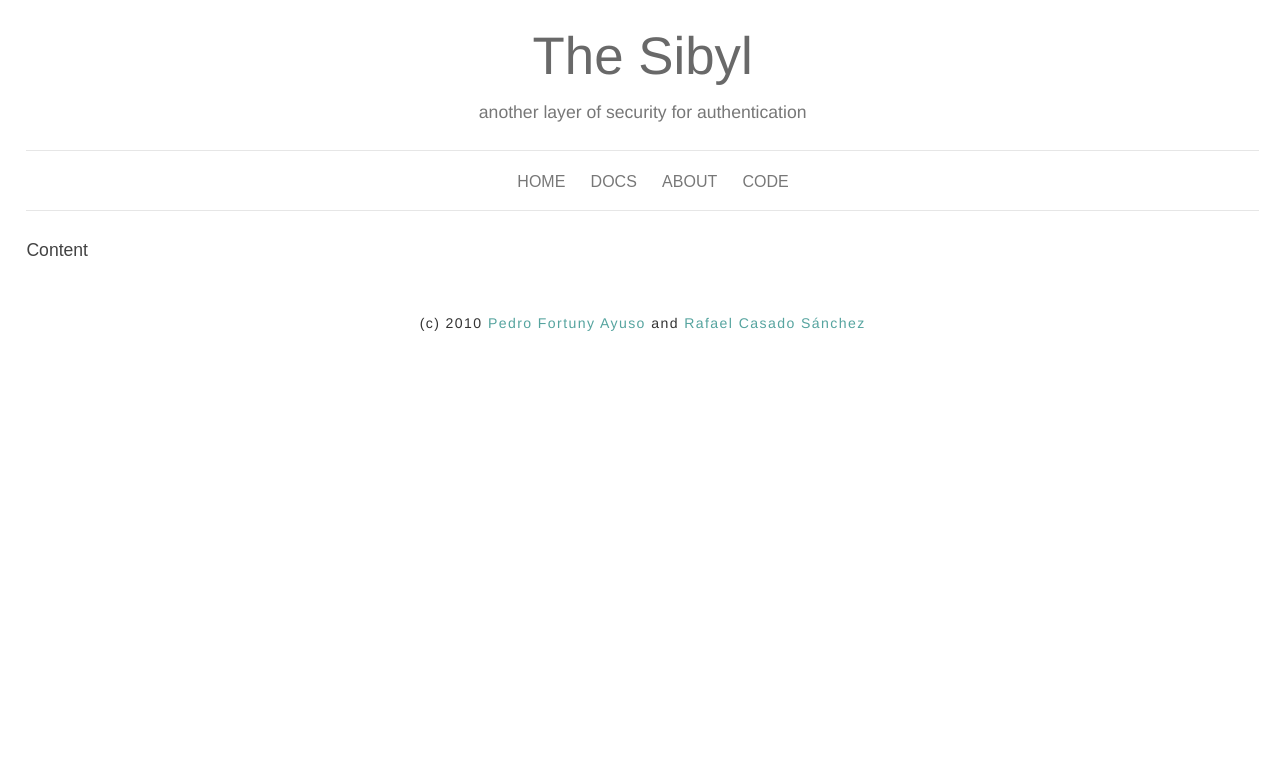
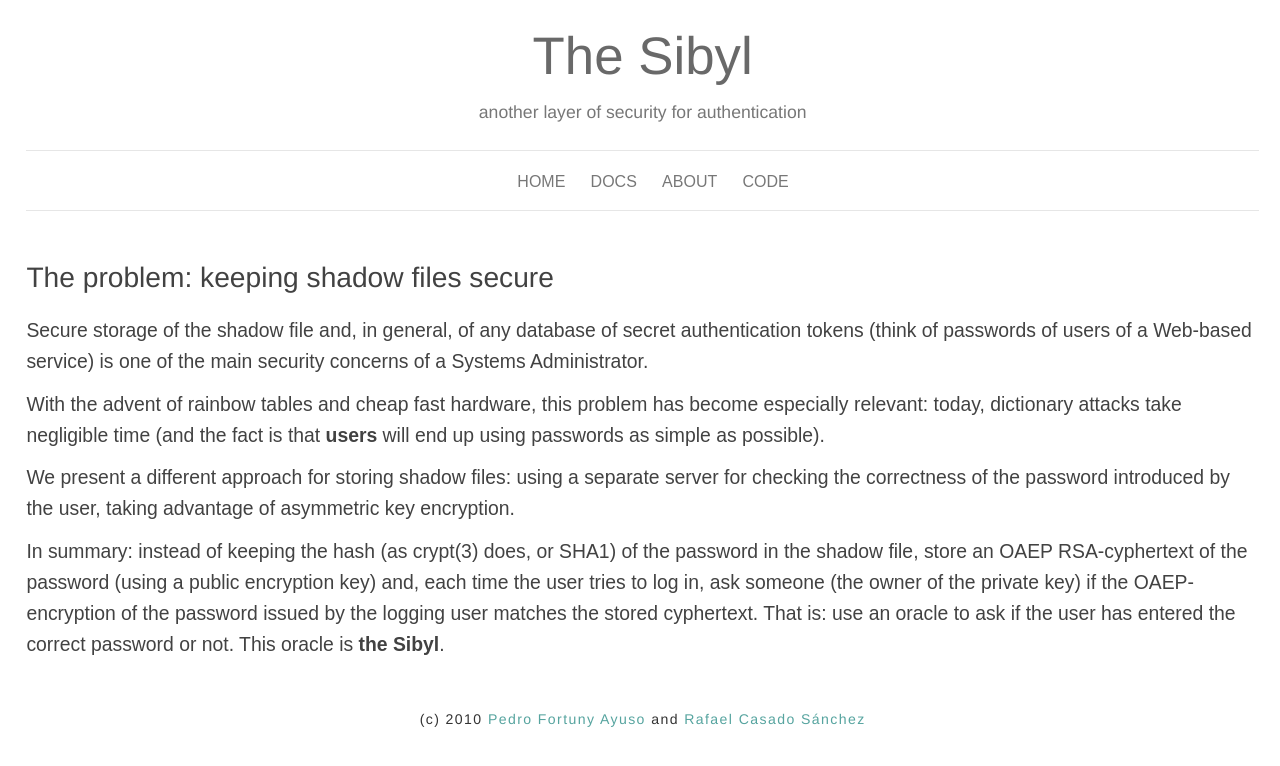
Before and after one commit to thesibyl/thesibyl.github.com, a Jekyll site: the page built from index.html, in a window 1280 px wide. Shown: the top 766 px of the page. Built offline with Jekyll 4.4.1, drawn with Linux system fonts in a browser that asks for light colours; Markdown is read by kramdown in place of the engine named in the settings.

Commit message:
Added home page

```diff
--- a/index.html
+++ b/index.html
@@ -2,4 +2,27 @@
 layout: default
 ---
 
-Content
+<h3>The problem: keeping shadow files secure</h3>
+<p>Secure storage of the <code>shadow</code> file and, in
+general, of any database of secret authentication tokens
+(think of passwords of users of a Web-based service) is one of
+the main security concerns of a Systems Administrator.</p>
+<p>With the advent of rainbow tables and cheap fast hardware,
+this problem has become especially relevant: today, dictionary
+attacks take negligible time (and the fact is
+that <strong>users</strong> will end up using passwords as
+simple as possible).</p>
+<p>We present a different approach for storing shadow files:
+using a separate server for checking the correctness of the
+password introduced by the user, taking advantage of asymmetric
+key encryption.</p>
+<p>In summary: instead of keeping the hash
+(as <code>crypt(3)</code> does, or <code>SHA1</code>) of the
+password in the <code>shadow</code> file, store an OAEP
+RSA-cyphertext of the password (using a public encryption key)
+and, each time the user tries to log in, ask <i>someone</i> (the
+owner of the <i>private</i> key) if the OAEP-encryption of the
+password issued by the logging user matches the stored
+cyphertext. That is: use an oracle to ask if the user has
+entered the correct password or not. This oracle is <strong>the
+Sibyl</strong>.</p>
```
